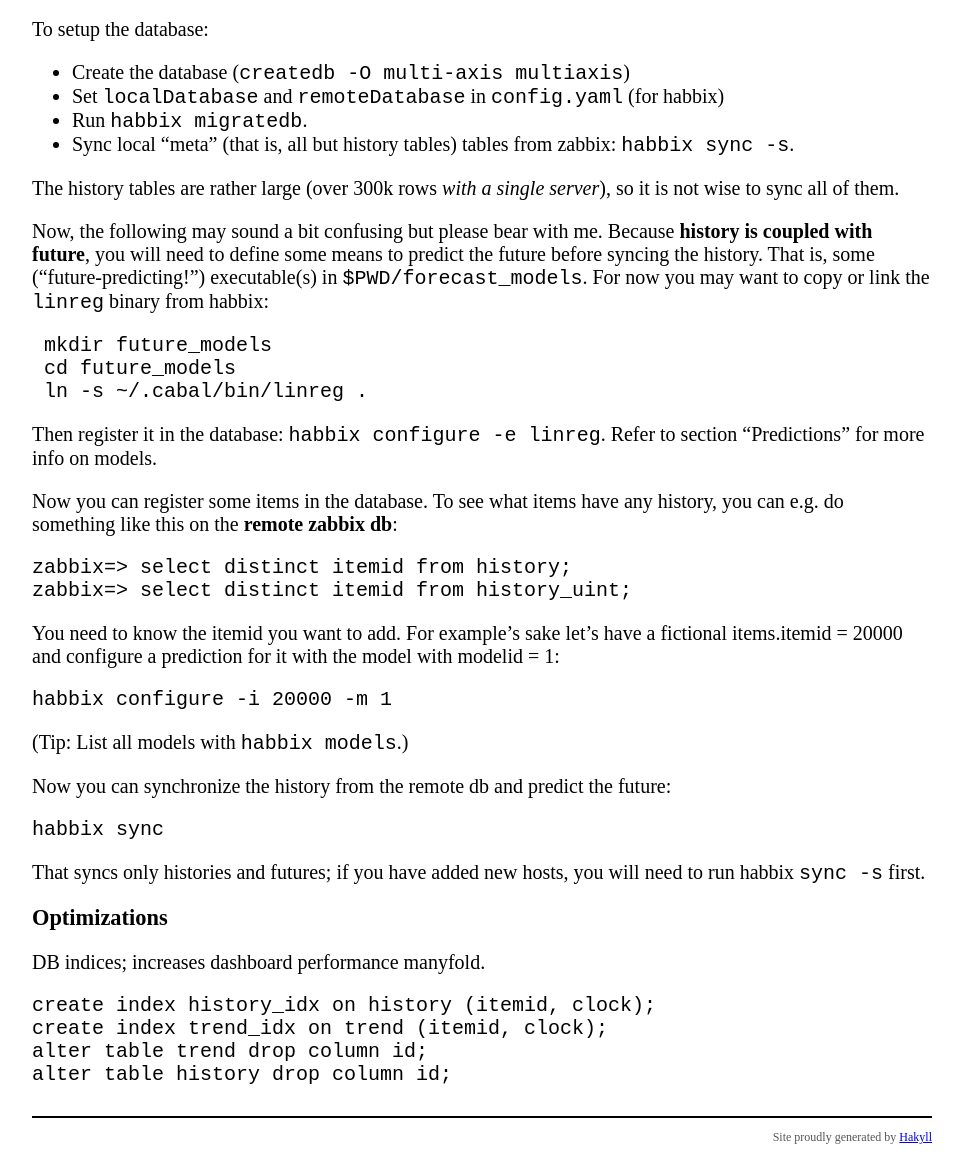
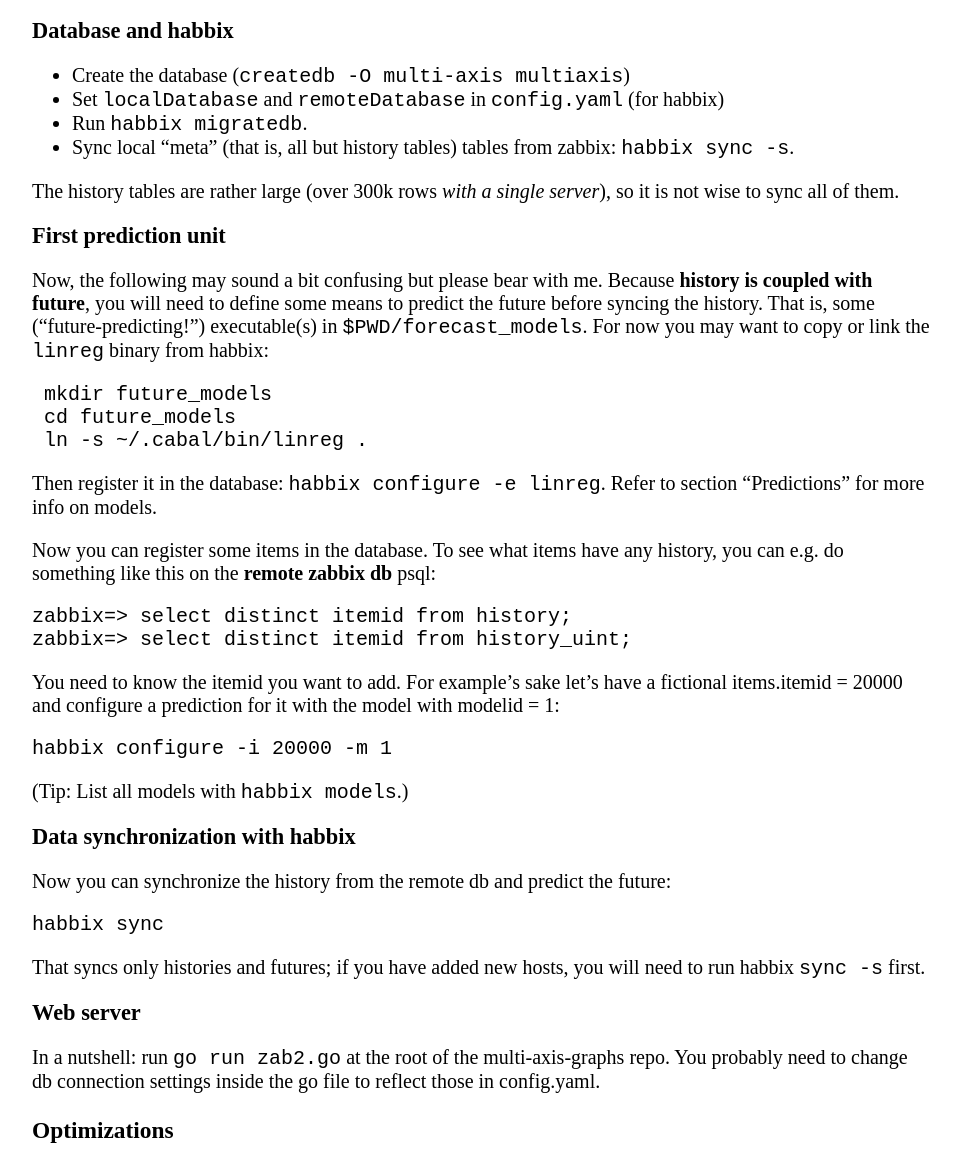
Before and after one commit to Multi-Axis/multi-axis.github.io, a plain HTML site: page topics/1-getting-started.html in a window 1280 px wide. Shown: the part 119-1283 px from the top of the page, without its empty margins (158-1121 px from the left). Drawn offline with Linux system fonts and the light colour scheme.

Commit message:
auto-update

```diff
--- a/topics/1-getting-started.html
+++ b/topics/1-getting-started.html
@@ -21,7 +21,7 @@
 
 </div>
 
-<p>To setup the database:</p>
+<h2 id="database-and-habbix">Database and habbix</h2>
 <ul>
 <li>Create the database (<code>createdb -O multi-axis multiaxis</code>)</li>
 <li>Set <code>localDatabase</code> and <code>remoteDatabase</code> in <code>config.yaml</code> (for habbix)</li>
@@ -29,21 +29,25 @@
 <li>Sync local “meta” (that is, all but history tables) tables from zabbix: <code>habbix sync -s</code>.</li>
 </ul>
 <p>The history tables are rather large (over 300k rows <em>with a single server</em>), so it is not wise to sync all of them.</p>
+<h2 id="first-prediction-unit">First prediction unit</h2>
 <p>Now, the following may sound a bit confusing but please bear with me. Because <strong>history is coupled with future</strong>, you will need to define some means to predict the future before syncing the history. That is, some (“future-predicting!”) executable(s) in <code>$PWD/forecast_models</code>. For now you may want to copy or link the <code>linreg</code> binary from habbix:</p>
 <pre><code> mkdir future_models
  cd future_models
  ln -s ~/.cabal/bin/linreg .</code></pre>
 <p>Then register it in the database: <code>habbix configure -e linreg</code>. Refer to section “Predictions” for more info on models.</p>
-<p>Now you can register some items in the database. To see what items have any history, you can e.g. do something like this on the <strong>remote zabbix db</strong>:</p>
+<p>Now you can register some items in the database. To see what items have any history, you can e.g. do something like this on the <strong>remote zabbix db</strong> psql:</p>
 <pre><code>zabbix=&gt; select distinct itemid from history;
 zabbix=&gt; select distinct itemid from history_uint;</code></pre>
 <p>You need to know the itemid you want to add. For example’s sake let’s have a fictional items.itemid = 20000 and configure a prediction for it with the model with modelid = 1:</p>
 <pre><code>habbix configure -i 20000 -m 1</code></pre>
 <p>(Tip: List all models with <code>habbix models</code>.)</p>
+<h2 id="data-synchronization-with-habbix">Data synchronization with habbix</h2>
 <p>Now you can synchronize the history from the remote db and predict the future:</p>
 <pre><code>habbix sync</code></pre>
 <p>That syncs only histories and futures; if you have added new hosts, you will need to run habbix <code>sync -s</code> first.</p>
-<h2 id="optimizations">Optimizations</h2>
+<h2 id="web-server">Web server</h2>
+<p>In a nutshell: run <code>go run zab2.go</code> at the root of the multi-axis-graphs repo. You probably need to change db connection settings inside the go file to reflect those in config.yaml.</p>
+<h3 id="optimizations">Optimizations</h3>
 <p>DB indices; increases dashboard performance manyfold.</p>
 <pre><code>create index history_idx on history (itemid, clock);
 create index trend_idx on trend (itemid, clock);
```
